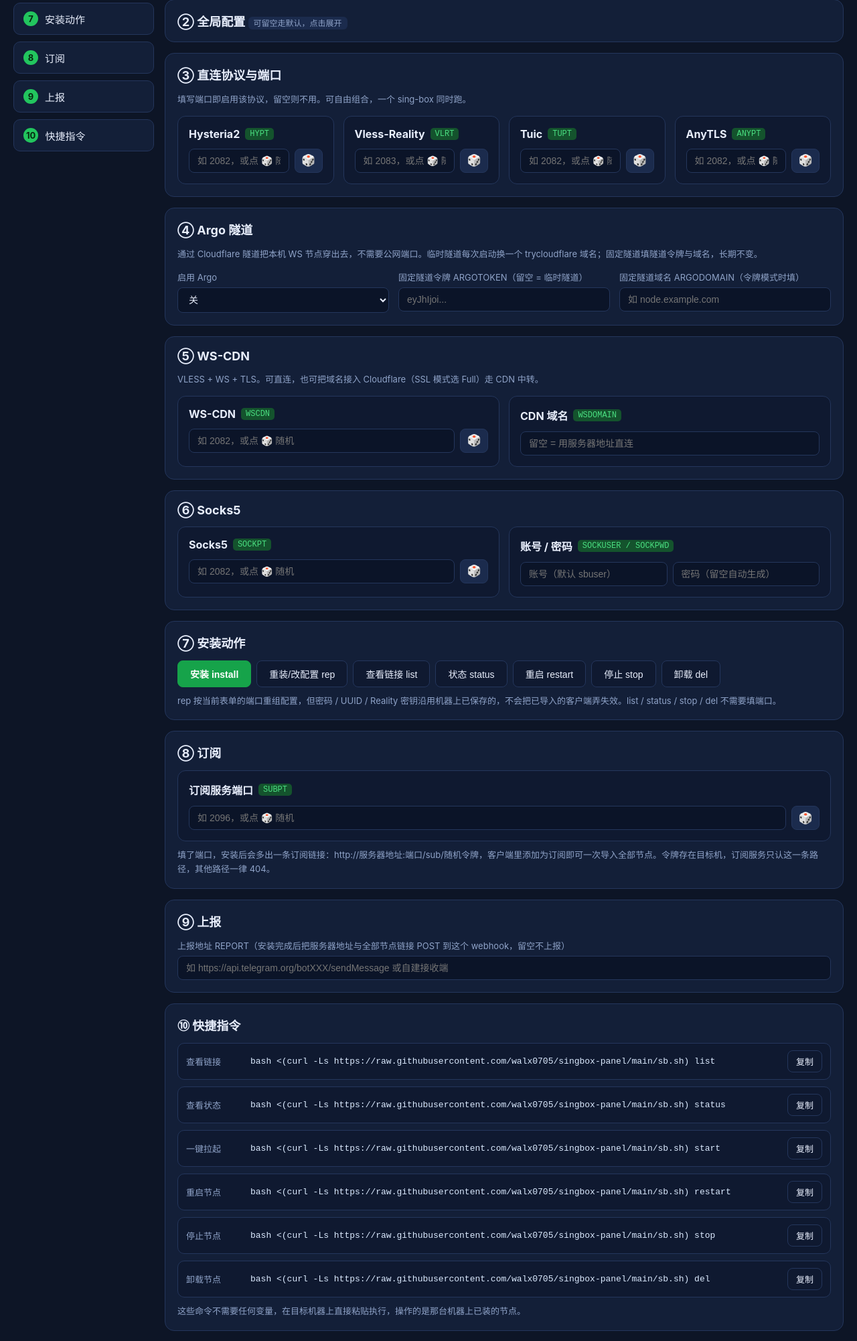
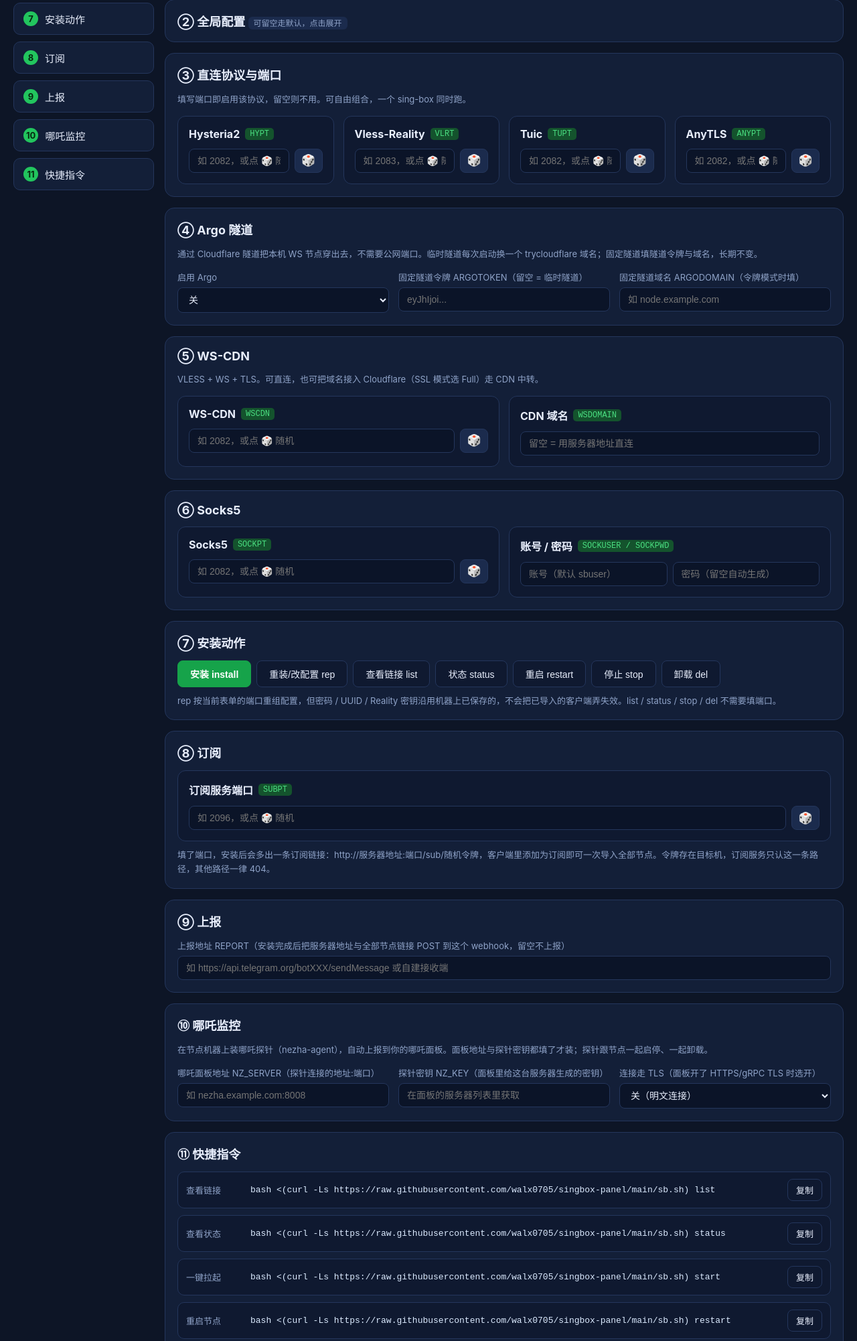
Before and after one commit to walx0705/singbox-panel, a plain HTML site: page index.html in a window 1280 px wide. Shown: the part 410-2412 px from the top of the page at 67% size. Drawn offline with Linux system fonts and the light colour scheme.

Commit message:
panel v1.2: Nezha section

```diff
--- a/index.html
+++ b/index.html
@@ -79,7 +79,7 @@
 <body>
 <header>
   <h1>singbox--节点命令面板</h1>
-  <span class="ver">v1.1.0</span>
+  <span class="ver">v1.2.0</span>
   <div class="spacer"></div>
   <a class="hbtn green" href="https://github.com/walx0705/singbox-panel" target="_blank" rel="noopener">📦 Singbox 一键脚本</a>
   <button class="hbtn" id="themeBtn">☀️ 浅色</button>
@@ -96,7 +96,8 @@
     <a href="#action"><span class="n">7</span>安装动作</a>
     <a href="#sub"><span class="n">8</span>订阅</a>
     <a href="#report"><span class="n">9</span>上报</a>
-    <a href="#quick"><span class="n">10</span>快捷指令</a>
+    <a href="#nezha"><span class="n">10</span>哪吒监控</a>
+    <a href="#quick"><span class="n">11</span>快捷指令</a>
   </nav>
 
   <main>
@@ -246,9 +247,25 @@
       </div>
     </section>
 
-    <!-- 10 快捷指令 -->
+    <!-- 10 哪吒监控 -->
+    <section class="card" id="nezha">
+      <h2>⑩ 哪吒监控</h2>
+      <p class="hint" style="margin:0 0 14px;">在节点机器上装哪吒探针（nezha-agent），自动上报到你的哪吒面板。面板地址与探针密钥都填了才装；探针跟节点一起启停、一起卸载。</p>
+      <div class="grid" style="margin-top:0;">
+        <div class="field"><label>哪吒面板地址 NZ_SERVER（探针连接的地址:端口）</label><input type="text" id="NZ_SERVER" placeholder="如 nezha.example.com:8008"></div>
+        <div class="field"><label>探针密钥 NZ_KEY（面板里给这台服务器生成的密钥）</label><input type="text" id="NZ_KEY" placeholder="在面板的服务器列表里获取"></div>
+        <div class="field"><label>连接走 TLS（面板开了 HTTPS/gRPC TLS 时选开）</label>
+          <select id="NZ_TLS">
+            <option value="">关（明文连接）</option>
+            <option value="1">开（TLS）</option>
+          </select>
+        </div>
+      </div>
+    </section>
+
+    <!-- 11 快捷指令 -->
     <section class="card" id="quick">
-      <h2>⑩ 快捷指令</h2>
+      <h2>⑪ 快捷指令</h2>
       <div class="quick" id="quickList"></div>
       <p class="hint">这些命令不需要任何变量，在目标机器上直接粘贴执行，操作的是那台机器上已装的节点。</p>
     </section>
@@ -263,10 +280,12 @@
 <script>
   var RAW = "https://raw.githubusercontent.com/walx0705/singbox-panel/main/sb.sh";
   var VAR_ORDER = ["HYPT","VLRT","TUPT","ANYPT","WSCDN","WSDOMAIN","SOCKPT","SOCKUSER","SOCKPWD",
-                   "ARGO","ARGOTOKEN","ARGODOMAIN","SUBPT","REPORT","ADDR","SNI","RSNI","UUID","HPWD"];
+                   "ARGO","ARGOTOKEN","ARGODOMAIN","SUBPT","REPORT","NZ_SERVER","NZ_KEY","NZ_TLS",
+                   "ADDR","SNI","RSNI","UUID","HPWD"];
   var CHIP_DEFS = [
     ["HYPT","Hysteria2"],["VLRT","VLESS-Reality"],["TUPT","TUIC"],["ANYPT","AnyTLS"],
-    ["WSCDN","WS-CDN"],["SOCKPT","Socks5"],["ARGO","Argo 隧道"],["SUBPT","订阅"],["REPORT","上报"]
+    ["WSCDN","WS-CDN"],["SOCKPT","Socks5"],["ARGO","Argo 隧道"],["SUBPT","订阅"],["REPORT","上报"],
+    ["NZ_SERVER","哪吒"]
   ];
   var action = "install";
 
```
